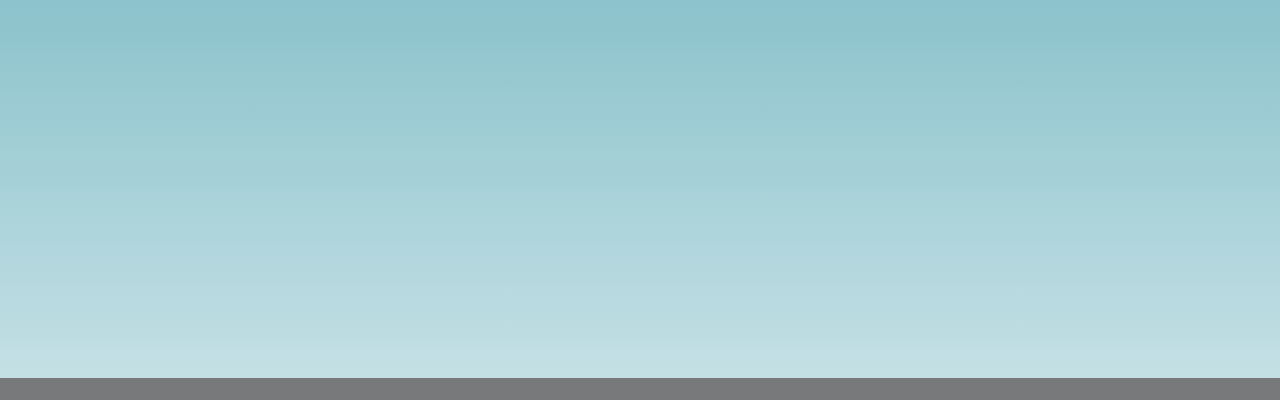
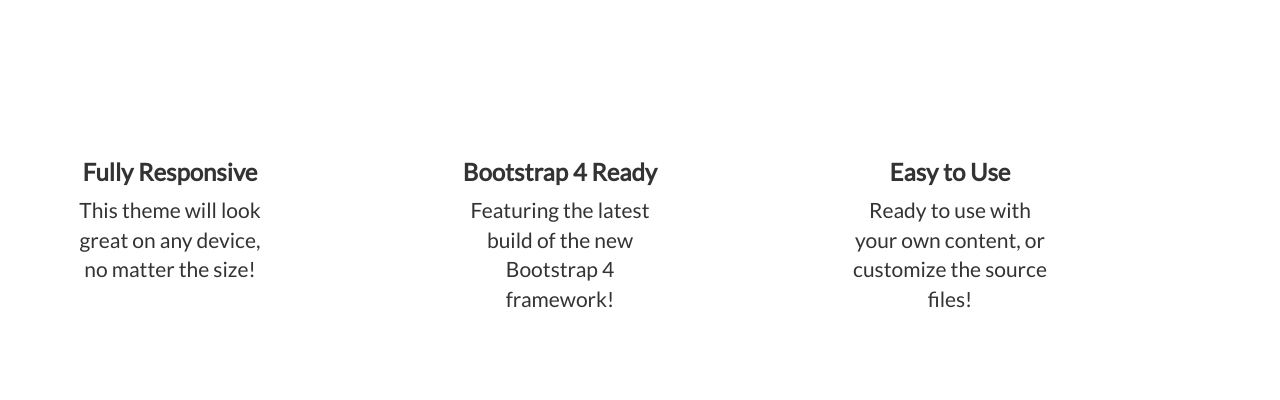
Before and after one commit to mtdlaurynas/projektas1, a PHP site: page / in a window 1280 px wide. Shown: the part 422-822 px from the top of the page. Before the commit the page ends 800 px from the top, so only its background shows below. Run offline with PHP 8.4, Linux system fonts and the light colour scheme.

Commit message:
Index.HTML pridedama daugiau sekciju

```diff
--- a/css/style.css
+++ b/css/style.css
@@ -1,13 +1,3 @@
-.navbar{
-	float: right;
-}
-body {
-	background: linear-gradient(#4CA1AF, #C4E0E5)
-}
-#reg {
-	color:black;
-}
-
 header.masthead {
   position: relative;
   background-color: #343a40;
@@ -34,6 +24,88 @@ header.masthead h1 {
   font-size: 2rem;
 }
 
+@media (min-width: 768px) {
+  header.masthead {
+    padding-top: 12rem;
+    padding-bottom: 12rem;
+  }
+  header.masthead h1 {
+    font-size: 3rem;
+  }
+}
+
+.showcase .showcase-text {
+  padding: 3rem;
+}
+
+.showcase .showcase-img {
+  min-height: 30rem;
+  background-size: cover;
+}
+
+@media (min-width: 768px) {
+  .showcase .showcase-text {
+    padding: 7rem;
+  }
+}
+
+.features-icons {
+  padding-top: 7rem;
+  padding-bottom: 7rem;
+}
+
+.features-icons .features-icons-item {
+  max-width: 20rem;
+}
+
+.features-icons .features-icons-item .features-icons-icon {
+  height: 7rem;
+}
+
+.features-icons .features-icons-item .features-icons-icon i {
+  font-size: 4.5rem;
+}
+
+.features-icons .features-icons-item:hover .features-icons-icon i {
+  font-size: 5rem;
+}
+
+.testimonials {
+  padding-top: 7rem;
+  padding-bottom: 7rem;
+}
+
+.testimonials .testimonial-item {
+  max-width: 18rem;
+}
+
+.testimonials .testimonial-item img {
+  max-width: 12rem;
+  box-shadow: 0px 5px 5px 0px #adb5bd;
+}
+
+.call-to-action {
+  position: relative;
+  background-color: #343a40;
+  background: url("../img/bg-masthead.jpg") no-repeat center center;
+  -webkit-background-size: cover;
+  -moz-background-size: cover;
+  -o-background-size: cover;
+  background-size: cover;
+  padding-top: 7rem;
+  padding-bottom: 7rem;
+}
+
+.call-to-action .overlay {
+  position: absolute;
+  background-color: #212529;
+  height: 100%;
+  width: 100%;
+  top: 0;
+  left: 0;
+  opacity: 0.3;
+}
+
 footer.footer {
   padding-top: 4rem;
   padding-bottom: 4rem;
--- a/index.html
+++ b/index.html
@@ -1,5 +1,7 @@
 <!DOCTYPE html>
 <html>
+
+<head>
   <title>DigiByteOnline.org - Decentralized Exchange Fundraising</title>
   <meta charset="UTF-8">
   <meta name="viewport" content="width=device-width, initial-scale=1">
@@ -8,37 +10,33 @@
   <link rel="stylesheet" href="https://fonts.googleapis.com/css?family=Lato">
   <link rel="stylesheet" href="https://cdnjs.cloudflare.com/ajax/libs/font-awesome/4.7.0/css/font-awesome.min.css">
   <style>
-  body,
+    body {
+      font-family: 'Lato', 'Helvetica Neue', Helvetica, Arial, sans-serif;
+    }
+
     h1,
     h2,
     h3,
     h4,
     h5,
     h6 {
-    font-family: "Lato", sans-serif;
-  }
-
-  body,
-  html {
-    height: 100%;
+      font-family: 'Lato', 'Helvetica Neue', Helvetica, Arial, sans-serif;
+      font-weight: 700;
     }
   </style>
+</head>
 
 <body>
 
   <!-- Navigacijos meniu -->
+  <nav class="navbar navbar-light bg-light static-top">
     <div class="container">
-  <nav class="navbar">
       <a class="navbar-brand" href="#">Start Bootstrap</a>
       <a class="btn btn-primary" href="#">Sign In</a>
-      <a id="reg"; class="btn btn-lg" href="#">Register</a>
     </div>
   </nav>
-  <footer>2018 &copy; DigiByteOnline.org</footer>
-  <script src="/js/bootstrap.js"></script>
-</body>
 
-<!-- Pagrindas -->
+  <!-- Pagrindinis tekstas -->
   <header class="masthead text-white text-center">
     <div class="overlay"></div>
     <div class="container">
@@ -50,10 +48,10 @@
           <form>
             <div class="form-row">
               <div class="col-12 col-md-9 mb-2 mb-md-0">
-              <input type="email" class="form-control form-control-lg" placeholder="kazkoks info...">
+                <input type="email" class="form-control form-control-lg" placeholder="Enter your email...">
               </div>
               <div class="col-12 col-md-3">
-              <button type="submit" class="btn btn-block btn-primary">Ieškoti</button>
+                <button type="submit" class="btn btn-block btn-lg btn-primary">Uzsiregink!</button>
               </div>
             </div>
           </form>
@@ -61,3 +59,175 @@
       </div>
     </div>
   </header>
+
+  <!-- Ikonos -->
+  <section class="features-icons bg-light text-center">
+    <div class="container">
+      <div class="row">
+        <div class="col-lg-4">
+          <div class="features-icons-item mx-auto mb-5 mb-lg-0 mb-lg-3">
+            <div class="features-icons-icon d-flex">
+              <i class="icon-screen-desktop m-auto text-primary"></i>
+            </div>
+            <h3>Fully Responsive</h3>
+            <p class="lead mb-0">This theme will look great on any device, no matter the size!</p>
+          </div>
+        </div>
+        <div class="col-lg-4">
+          <div class="features-icons-item mx-auto mb-5 mb-lg-0 mb-lg-3">
+            <div class="features-icons-icon d-flex">
+              <i class="icon-layers m-auto text-primary"></i>
+            </div>
+            <h3>Bootstrap 4 Ready</h3>
+            <p class="lead mb-0">Featuring the latest build of the new Bootstrap 4 framework!</p>
+          </div>
+        </div>
+        <div class="col-lg-4">
+          <div class="features-icons-item mx-auto mb-0 mb-lg-3">
+            <div class="features-icons-icon d-flex">
+              <i class="icon-check m-auto text-primary"></i>
+            </div>
+            <h3>Easy to Use</h3>
+            <p class="lead mb-0">Ready to use with your own content, or customize the source files!</p>
+          </div>
+        </div>
+      </div>
+    </div>
+  </section>
+
+  <!-- Aprasymas su nuotraukomis -->
+  <section class="showcase">
+    <div class="container-fluid p-0">
+      <div class="row no-gutters">
+
+        <div class="col-lg-6 order-lg-2 text-white showcase-img" style="background-image: url('img/bg-showcase-1.jpg');"></div>
+        <div class="col-lg-6 order-lg-1 my-auto showcase-text">
+          <h2>Fully Responsive Design</h2>
+          <p class="lead mb-0">When you use a theme created by Start Bootstrap, you know that the theme will look great on any device, whether it's a phone, tablet, or desktop the page will behave responsively!</p>
+        </div>
+      </div>
+      <div class="row no-gutters">
+        <div class="col-lg-6 text-white showcase-img" style="background-image: url('img/bg-showcase-2.jpg');"></div>
+        <div class="col-lg-6 my-auto showcase-text">
+          <h2>Updated For Bootstrap 4</h2>
+          <p class="lead mb-0">Newly improved, and full of great utility classes, Bootstrap 4 is leading the way in mobile responsive web development! All of the themes on Start Bootstrap are now using Bootstrap 4!</p>
+        </div>
+      </div>
+      <div class="row no-gutters">
+        <div class="col-lg-6 order-lg-2 text-white showcase-img" style="background-image: url('img/bg-showcase-3.jpg');"></div>
+        <div class="col-lg-6 order-lg-1 my-auto showcase-text">
+          <h2>Easy to Use &amp; Customize</h2>
+          <p class="lead mb-0">Landing Page is just HTML and CSS with a splash of SCSS for users who demand some deeper customization options. Out of the box, just add your content and images, and your new landing page will be ready to go!</p>
+        </div>
+      </div>
+    </div>
+  </section>
+
+  <!-- Testimonials -->
+  <section class="testimonials text-center bg-light">
+    <div class="container">
+      <h2 class="mb-5">What people are saying...</h2>
+      <div class="row">
+        <div class="col-lg-4">
+          <div class="testimonial-item mx-auto mb-5 mb-lg-0">
+            <img class="img-fluid rounded-circle mb-3" src="img/testimonials-1.jpg" alt="">
+            <h5>Margaret E.</h5>
+            <p class="font-weight-light mb-0">"This is fantastic! Thanks so much guys!"</p>
+          </div>
+        </div>
+        <div class="col-lg-4">
+          <div class="testimonial-item mx-auto mb-5 mb-lg-0">
+            <img class="img-fluid rounded-circle mb-3" src="img/testimonials-2.jpg" alt="">
+            <h5>Fred S.</h5>
+            <p class="font-weight-light mb-0">"Bootstrap is amazing. I've been using it to create lots of super nice landing pages."</p>
+          </div>
+        </div>
+        <div class="col-lg-4">
+          <div class="testimonial-item mx-auto mb-5 mb-lg-0">
+            <img class="img-fluid rounded-circle mb-3" src="img/testimonials-3.jpg" alt="">
+            <h5>Sarah W.</h5>
+            <p class="font-weight-light mb-0">"Thanks so much for making these free resources available to us!"</p>
+          </div>
+        </div>
+      </div>
+    </div>
+  </section>
+
+  <!-- Atsiliepimai -->
+  <section class="call-to-action text-white text-center">
+    <div class="overlay"></div>
+    <div class="container">
+      <div class="row">
+        <div class="col-xl-9 mx-auto">
+          <h2 class="mb-4">Ready to get started? Sign up now!</h2>
+        </div>
+        <div class="col-md-10 col-lg-8 col-xl-7 mx-auto">
+          <form>
+            <div class="form-row">
+              <div class="col-12 col-md-9 mb-2 mb-md-0">
+                <input type="email" class="form-control form-control-lg" placeholder="Enter your email...">
+              </div>
+              <div class="col-12 col-md-3">
+                <button type="submit" class="btn btn-block btn-lg btn-primary">Sign up!</button>
+              </div>
+            </div>
+          </form>
+        </div>
+      </div>
+    </div>
+  </section>
+
+  <!-- Apacia/Footer -->
+  <footer class="footer bg-light">
+    <div class="container">
+      <div class="row">
+        <div class="col-lg-6 h-100 text-center text-lg-left my-auto">
+          <ul class="list-inline mb-2">
+            <li class="list-inline-item">
+              <a href="#">About</a>
+            </li>
+            <li class="list-inline-item">&sdot;</li>
+            <li class="list-inline-item">
+              <a href="#">Contact</a>
+            </li>
+            <li class="list-inline-item">&sdot;</li>
+            <li class="list-inline-item">
+              <a href="#">Terms of Use</a>
+            </li>
+            <li class="list-inline-item">&sdot;</li>
+            <li class="list-inline-item">
+              <a href="#">Privacy Policy</a>
+            </li>
+          </ul>
+          <p class="text-muted small mb-4 mb-lg-0">&copy; Your Website 2018. All Rights Reserved.</p>
+        </div>
+        <div class="col-lg-6 h-100 text-center text-lg-right my-auto">
+          <ul class="list-inline mb-0">
+            <li class="list-inline-item mr-3">
+              <a href="#">
+                  <i class="fa fa-facebook fa-2x fa-fw"></i>
+                </a>
+            </li>
+            <li class="list-inline-item mr-3">
+              <a href="#">
+                  <i class="fa fa-twitter fa-2x fa-fw"></i>
+                </a>
+            </li>
+            <li class="list-inline-item">
+              <a href="#">
+                  <i class="fa fa-instagram fa-2x fa-fw"></i>
+                </a>
+            </li>
+          </ul>
+        </div>
+      </div>
+    </div>
+  </footer>
+
+  <!-- Javascript bibliotekos -->
+  <script src="/js/bootstrap.js"></script>
+  <script src="/js/jquery.js"></script>
+
+</body>
+
+</html>
```
Lines whose indentation alone changed are shown as unchanged.
